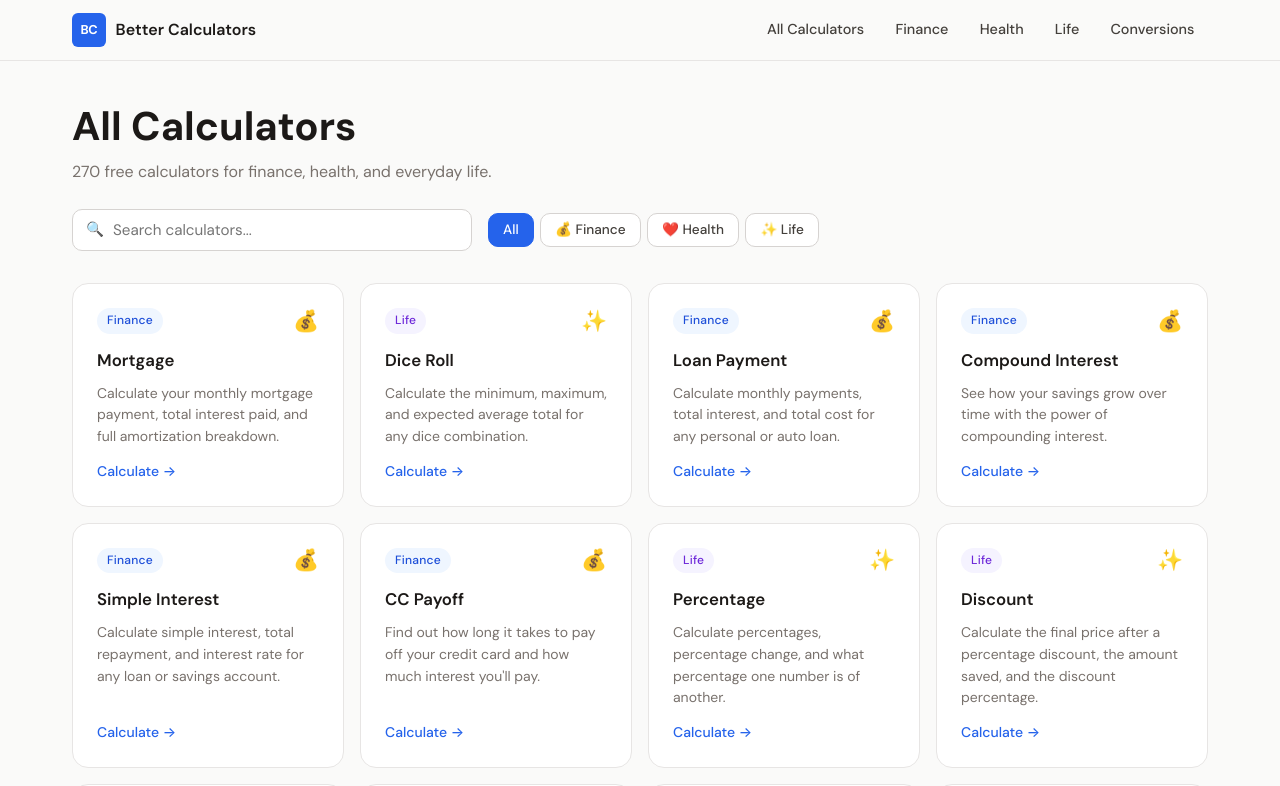
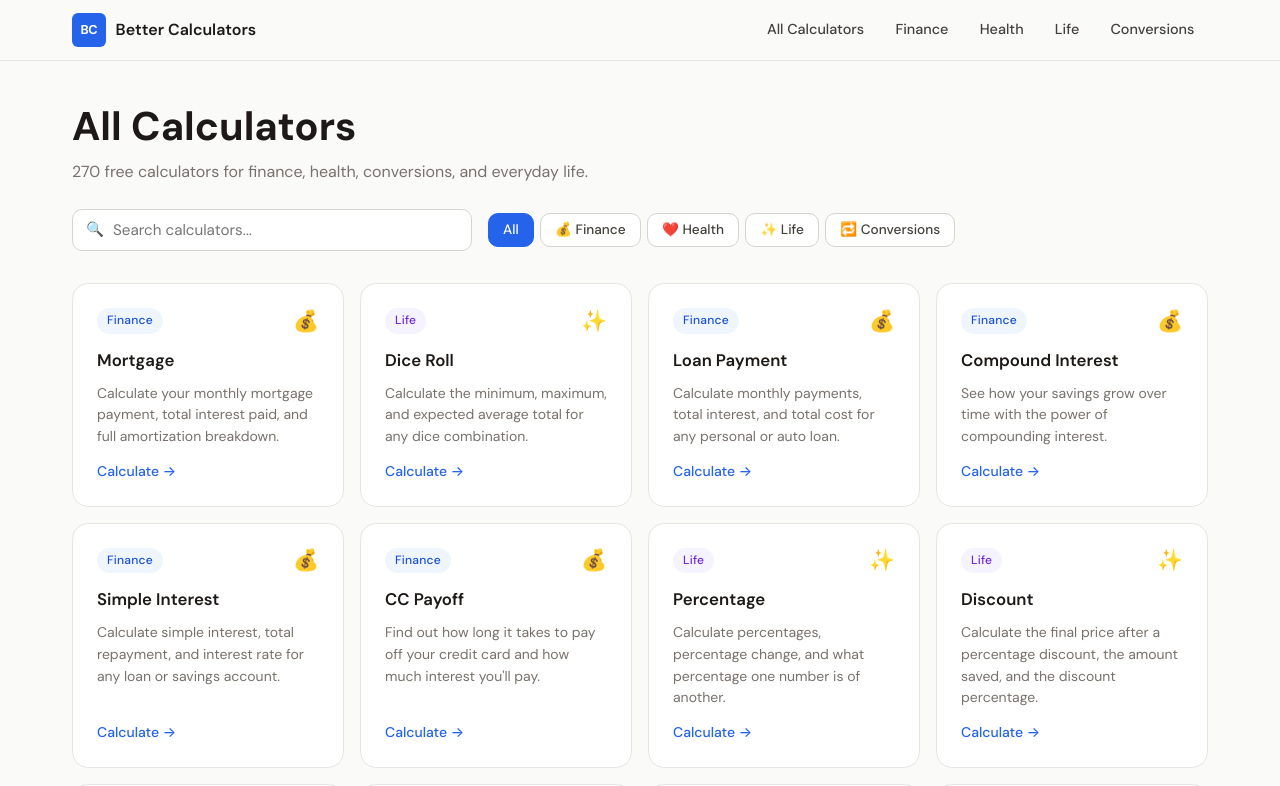
Before and after one commit to CodeAndCalories/better-calculators, a Next.js app: page /calculators in a window 1280 px wide. Shown: the top 786 px of the page. Built offline with nearby package versions, Linux system fonts and the light colour scheme.

Commit message:
Add conversions filter button

```diff
--- a/src/app/calculators/page.tsx
+++ b/src/app/calculators/page.tsx
@@ -10,6 +10,7 @@ const CATEGORIES: Array<{ value: Category | "all"; label: string }> = [
   { value: "finance", label: "💰 Finance" },
   { value: "health", label: "❤️ Health" },
   { value: "life", label: "✨ Life" },
+  { value: "conversions", label: "🔁 Conversions" },
 ];
 
 export default function CalculatorsPage() {
@@ -33,7 +34,7 @@ export default function CalculatorsPage() {
       <div className={`container ${styles.header}`}>
         <h1>All Calculators</h1>
         <p className={styles.subtitle}>
-          {calculators.length} free calculators for finance, health, and everyday life.
+          {calculators.length} free calculators for finance, health, conversions, and everyday life.
         </p>
 
         <div className={styles.controls}>
```
